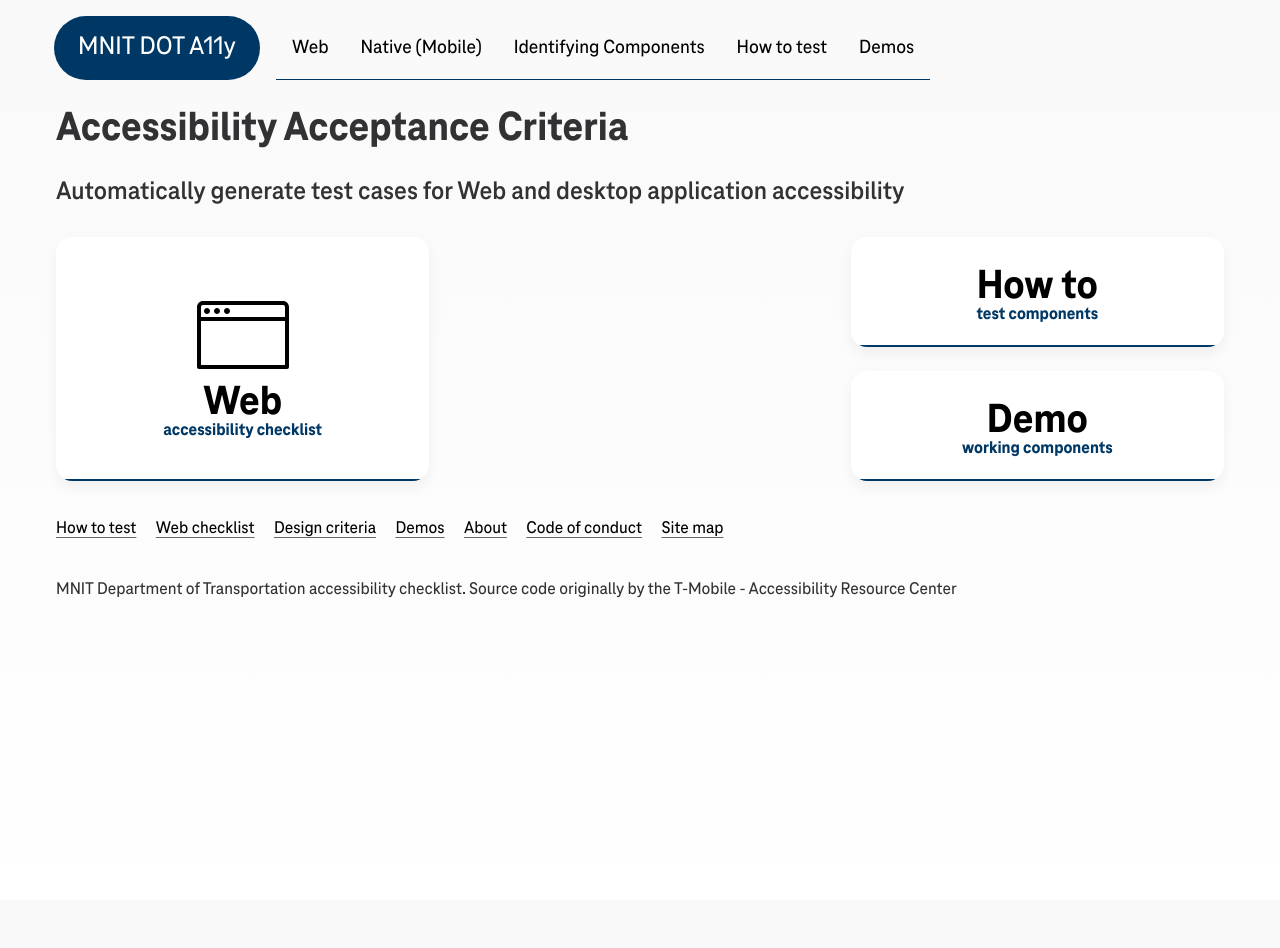
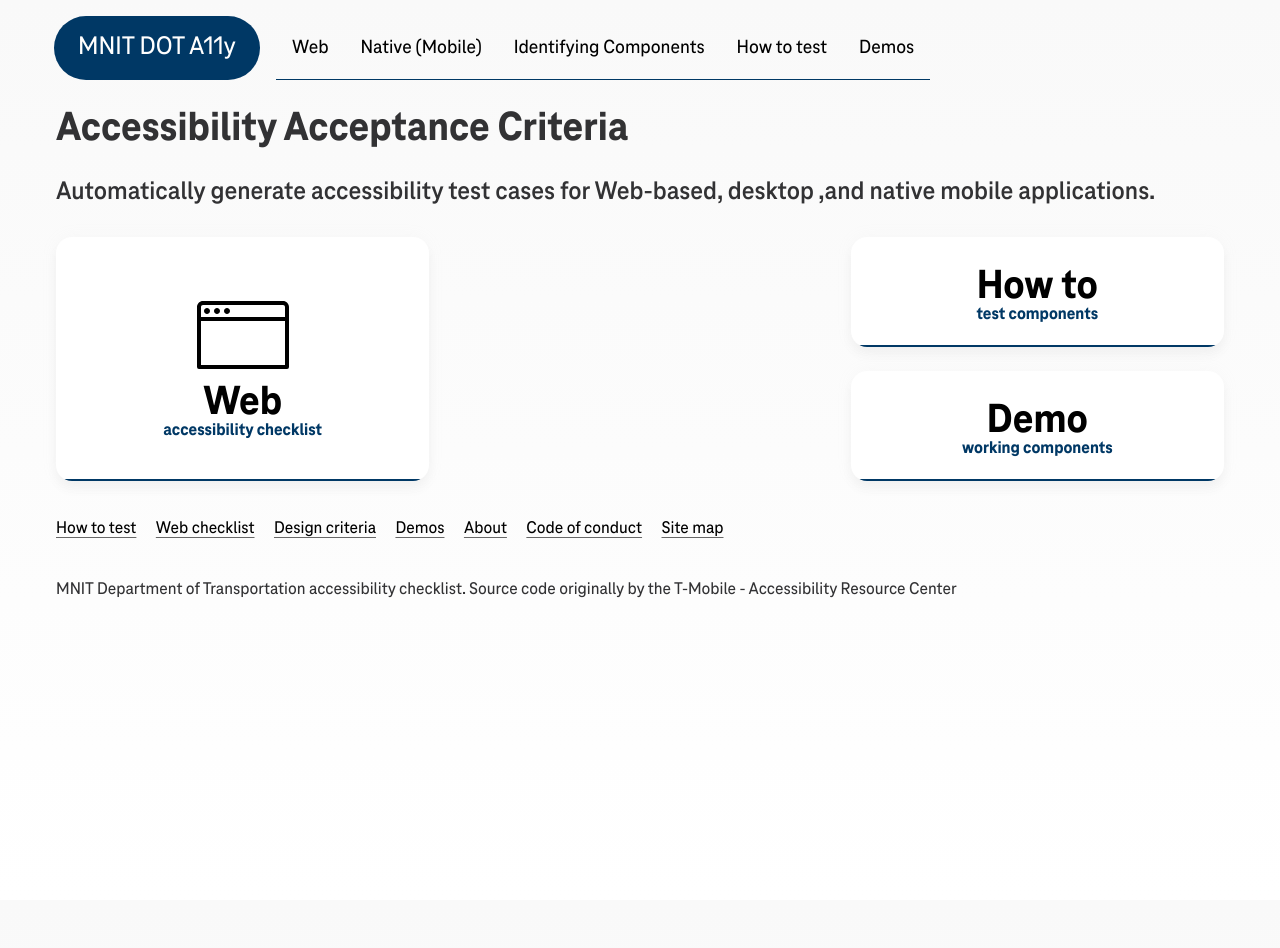
Before and after one commit to MNIT-DOT-a11y/mnit-dot-a11y.github.io, a Jekyll site: the page built from index.md, in a window 1280 px wide. Built offline with Jekyll 4.4.1, drawn with Linux system fonts in a browser that asks for light colours.

Commit message:
Update introduction statement

```diff
--- a/index.md
+++ b/index.md
@@ -5,4 +5,4 @@ title: Guided accessibility testing
 
 ---
 
-## Automatically generate test cases for Web and desktop application accessibility
+## Automatically generate accessibility test cases for Web-based, desktop ,and native mobile applications.
```
